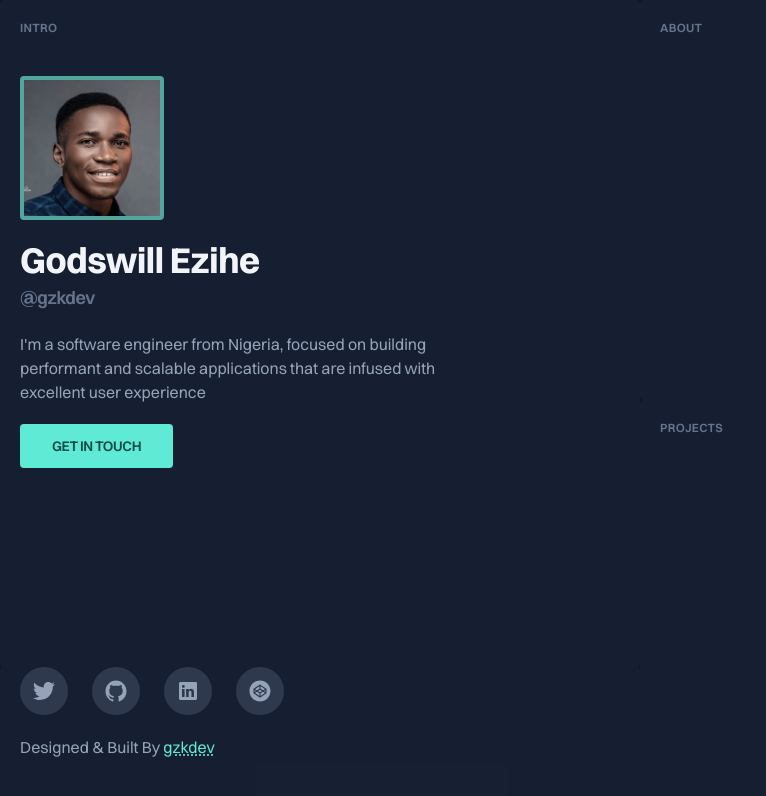
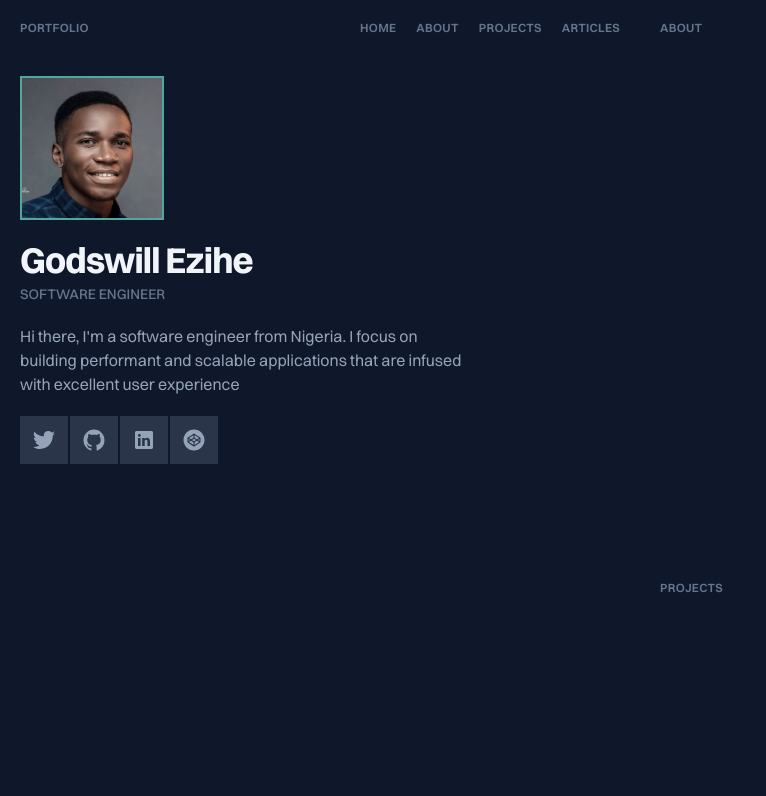
Before and after one commit to gzkdev/gzkdev-portfolio, a Next.js app: page / in a window 1280 px wide. Shown: the top 796 px of the page, without its empty margins (0-766 px from the left). Built offline with nearby package versions, Linux system fonts and the light colour scheme.

Commit message:
latest update

```diff
--- a/app/globals.css
+++ b/app/globals.css
@@ -15,14 +15,14 @@
   }
 
   .wrapper {
-    @apply mx-auto w-full max-w-3xl;
+    @apply mx-auto w-full lg:max-w-3xl;
   }
 
   .grid-item {
-    @apply rounded lg:min-h-[initial] lg:bg-slate-800/50;
+    @apply lg:min-h-[initial];
   }
 
   .sticky-header {
-    @apply flex w-full items-center gap-2 bg-inherit p-5 text-xs font-semibold uppercase tracking-wide text-slate-500;
+    @apply sticky top-0 z-50 w-full border-b-[1px] border-b-slate-800 bg-slate-900 px-5 py-3 text-xs font-semibold uppercase tracking-wide text-slate-500 lg:border-none lg:py-5;
   }
 }
--- a/app/page.tsx
+++ b/app/page.tsx
@@ -1,4 +1,4 @@
-import Loader from "@/components/Loader";
+// import Loader from "@/components/Loader";
 import Image from "next/image";
 import ProfileImage from "../public/assets/images/profile-4.jpg";
 import {
@@ -7,68 +7,41 @@ import {
   IoLogoLinkedin,
   IoLogoCodepen,
 } from "react-icons/io";
+import Menu from "@/components/Menu";
 
 export default function Home() {
   return (
-    <main className="grid min-h-full lg:max-h-screen lg:grid-cols-4 lg:grid-rows-6">
-      {/* [&>*]:outline */}
-      <Loader text="home" />
-      <div className="grid-item top-0 lg:sticky lg:col-[1/3] lg:row-[1/6]">
-        <div className="wrapper h-full w-full  lg:text-start">
-          <div className="sticky-header">Intro</div>
+    <main className="grid min-h-full gap-[--grid-gutter] p-[--grid-gutter] [--grid-gutter:0px] lg:grid-cols-4 lg:grid-rows-4">
+      <div className="grid-item top-[--grid-gutter] lg:sticky lg:col-[1/3] lg:row-[1/5] lg:max-h-[calc(100vh-(2*var(--grid-gutter)))]">
+        <div className="wrapper h-full w-full">
+          <div className="sticky-header">
+            <Menu />
+          </div>
           <div className="flex w-full flex-col gap-5 px-5 py-5 pb-10 lg:items-start lg:pb-5">
-            <div className="relative aspect-square w-full max-w-[144px] overflow-hidden rounded border-[4px] border-teal-500 grayscale-[50%] transition hover:grayscale-[30%]">
+            <div className="relative aspect-square w-full max-w-[144px] cursor-nw-resize overflow-hidden border-2 border-teal-500 grayscale-[50%] transition hover:border-transparent hover:grayscale-[30%] [&:hover>*]:scale-110 [&:hover>*]:transition">
               <Image src={ProfileImage} alt="Godswill Ezihe" />
             </div>
-            <div className="grid gap-1 leading-tight tracking-tight">
-              <span className="text-4xl font-bold text-slate-100">
+            <div className="grid gap-1 leading-tight">
+              <h2 className="text-4xl font-bold tracking-tight text-slate-100">
                 Godswill Ezihe
-              </span>
-              <span className="text-lg font-semibold text-slate-500">
-                @gzkdev
+              </h2>
+              <span className="text-sm font-medium uppercase text-slate-500">
+                Software Engineer
               </span>
             </div>
             <div className="grid max-w-md gap-5 lg:items-start">
               <p>
-                I'm a software engineer from Nigeria, focused on building
-                performant and scalable applications that are infused with
-                excellent user experience
+                Hi there, I'm a software engineer from Nigeria. I focus on
+                building performant and scalable applications that are infused
+                with excellent user experience
               </p>
-              <a
-                href="#"
-                className="w-max rounded bg-teal-300 px-8 py-3 text-sm font-semibold uppercase tracking-tight text-teal-900 sm:w-max"
-              >
-                Get in touch
-              </a>
-            </div>
-          </div>
-        </div>
-      </div>
-      <div className="grid-item min-h-[50vh] lg:col-[3/5] lg:row-[1/4] lg:min-h-0">
-        <div className="wrapper">
-          <div className="grid h-full w-full">
-            <div className="sticky-header">About</div>
-          </div>
-        </div>
-      </div>
-      <div className="grid-item min-h-[50vh] lg:col-[3/5] lg:row-[4/7] lg:min-h-0">
-        <div className="wrapper">
-          <div className="grid h-full w-full">
-            <div className="sticky-header">Projects</div>
-          </div>
-        </div>
-      </div>
-      <div className="grid-item lg:col-[1/3] lg:row-[6/7]">
-        <div className="wrapper h-full">
-          <div className="flex h-full w-full flex-col">
-            <div className="flex flex-col gap-5 px-5 pb-16 lg:pb-5">
-              <ul className="flex w-full items-center justify-center gap-6 text-2xl lg:justify-start">
+              <ul className="flex max-w-max items-center justify-center gap-0.5 text-2xl lg:justify-start">
                 <li>
                   <a
                     href="http://#"
                     target="_blank"
                     rel="noopener noreferrer"
-                    className="inline-flex aspect-square w-12  items-center justify-center rounded-full bg-slate-600/50 transition hover:text-teal-300"
+                    className="inline-flex aspect-square w-12 items-center justify-center bg-slate-600/50 transition hover:text-teal-300"
                     title="Twitter"
                   >
                     <IoLogoTwitter />
@@ -79,7 +52,7 @@ export default function Home() {
                     href="http://#"
                     target="_blank"
                     rel="noopener noreferrer"
-                    className="inline-flex aspect-square w-12 items-center justify-center rounded-full bg-slate-600/50 transition hover:text-teal-300"
+                    className="inline-flex aspect-square w-12 items-center justify-center bg-slate-600/50 transition hover:text-teal-300"
                     title="Github"
                   >
                     <IoLogoGithub />
@@ -90,7 +63,7 @@ export default function Home() {
                     href="http://#"
                     target="_blank"
                     rel="noopener noreferrer"
-                    className="inline-flex aspect-square w-12  items-center justify-center rounded-full bg-slate-600/50 transition hover:text-teal-300"
+                    className="inline-flex aspect-square w-12  items-center justify-center bg-slate-600/50 transition hover:text-teal-300"
                     title="LinkedIn"
                   >
                     <IoLogoLinkedin />
@@ -101,26 +74,38 @@ export default function Home() {
                     href="http://#"
                     target="_blank"
                     rel="noopener noreferrer"
-                    className="inline-flex aspect-square w-12  items-center justify-center rounded-full bg-slate-600/50 transition hover:text-teal-300"
+                    className="inline-flex aspect-square w-12  items-center justify-center bg-slate-600/50 transition hover:text-teal-300"
                     title="Codepen"
                   >
                     <IoLogoCodepen />
                   </a>
                 </li>
               </ul>
-              <div className="text-center lg:text-start">
-                Designed & Built By{" "}
-                <a
-                  href="#"
-                  className="text-teal-300 underline decoration-dotted underline-offset-2"
-                >
-                  gzkdev
-                </a>
-              </div>
             </div>
           </div>
         </div>
       </div>
+      <div className="grid-item min-h-[70vh] lg:col-[3/5]">
+        <div className="wrapper">
+          <div className="grid h-full w-full">
+            <div className="sticky-header">About</div>
+          </div>
+        </div>
+      </div>
+      <div className="grid-item min-h-[50vh] lg:col-[3/5]">
+        <div className="wrapper">
+          <div className="grid h-full w-full">
+            <div className="sticky-header">Projects</div>
+          </div>
+        </div>
+      </div>
+      {/* <div className="grid-item min-h-[70vh] lg:col-[3/5]">
+        <div className="wrapper">
+          <div className="grid h-full w-full">
+            <div className="sticky-header">Articles</div>
+          </div>
+        </div>
+      </div> */}
     </main>
   );
 }
--- /dev/null
+++ b/components/Menu/index.tsx
@@ -0,0 +1,50 @@
+"use client";
+import { useState } from "react";
+import { AnimatePresence, motion } from "framer-motion";
+import { VscMenu, VscClose } from "react-icons/vsc";
+
+export default function Menu() {
+  const [open, setOpen] = useState(false);
+
+  return (
+    <motion.div
+      layout
+      className="lg:[grid-columns-template: auto 1fr] grid h-full w-full"
+    >
+      <motion.div
+        layout
+        className="flex h-full w-full items-center justify-between"
+      >
+        <a href="#">PORTFOLIO</a>
+        <button
+          onClick={() => setOpen((v) => !v)}
+          className="inline-flex aspect-square w-7 items-center justify-center rounded-full text-lg lg:hidden"
+        >
+          {open ? <VscClose /> : <VscMenu />}
+        </button>
+        <motion.nav
+          layout
+          className="hidden grid-flow-col gap-5 lg:grid [&>*:hover]:bg-slate-800/50 [&>*:hover]:text-teal-500 [&>*]:inline-flex [&>*]:items-center [&>*]:rounded"
+        >
+          <a href="#">Home</a>
+          <a href="#">About</a>
+          <a href="#">Projects</a>
+          <a href="#">Articles</a>
+        </motion.nav>
+      </motion.div>
+      <AnimatePresence>
+        {open && (
+          <motion.nav
+            layout
+            className="grid gap-1 py-4 [&>*:hover]:bg-slate-800/50 [&>*]:inline-flex [&>*]:items-center [&>*]:rounded [&>*]:p-2"
+          >
+            <a href="#">Home</a>
+            <a href="#">About</a>
+            <a href="#">Projects</a>
+            <a href="#">Articles</a>
+          </motion.nav>
+        )}
+      </AnimatePresence>
+    </motion.div>
+  );
+}
```
